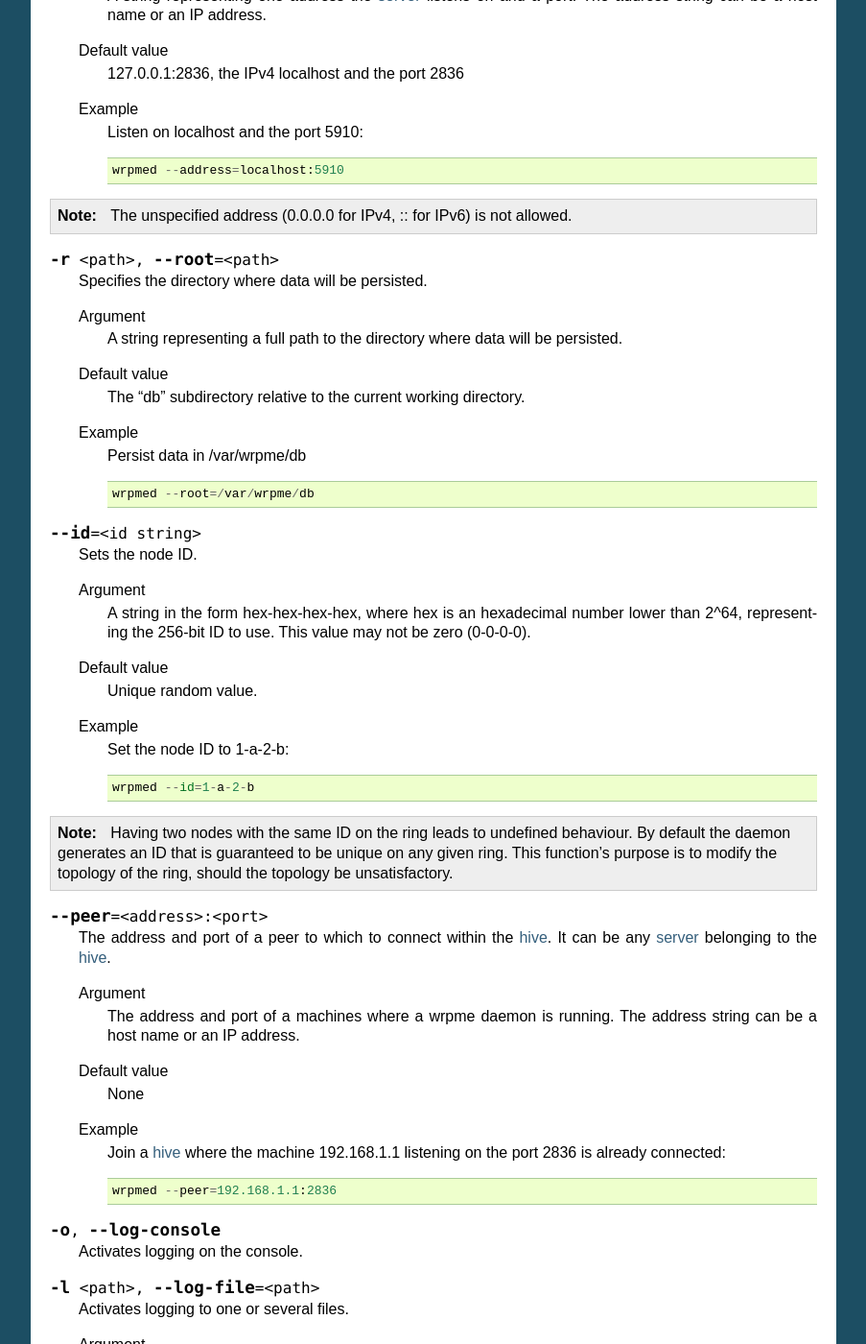
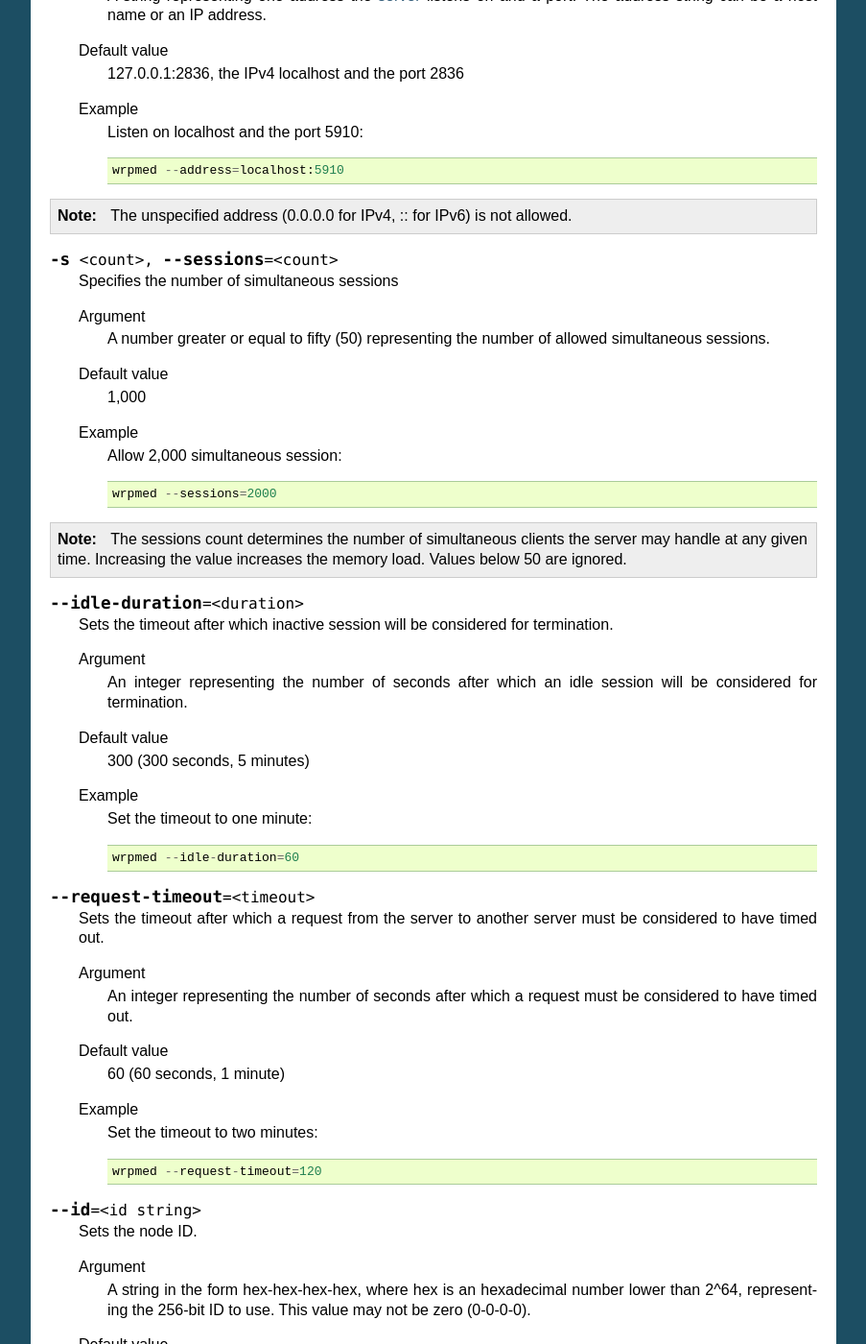
Before and after one commit to iltommi/qdb-documentation, a Sphinx documentation site: the page built from source/reference/wrpmed.rst, in a window 1280 px wide and 1400 px high, scrolled down 3520 px. Shown: the whole window at 96% size, without its empty margins (198-1101 px from the left). Built offline with Sphinx 7.4.7, drawn with Linux system fonts in a browser that asks for light colours; formulas are drawn with MathJax 3; some of the changed text lies outside the part shown.

Commit message:
updated doc

```diff
--- a/source/reference/wrpmed.rst
+++ b/source/reference/wrpmed.rst
@@ -179,20 +179,55 @@ Instance specific
 .. note::
     The unspecified address (0.0.0.0 for IPv4, :: for IPv6) is not allowed.
 
-.. option:: -r <path>, --root=<path>
+.. option:: -s <count>, --sessions=<count>
 
-    Specifies the directory where data will be persisted.
+    Specifies the number of simultaneous sessions
 
     Argument
-        A string representing a full path to the directory where data will be persisted.
+        A number greater or equal to fifty (50) representing the number of allowed simultaneous sessions.
 
     Default value
-        The "db" subdirectory relative to the current working directory.
+        1,000
 
     Example
-        Persist data in /var/wrpme/db ::
+        Allow 2,000 simultaneous session::
 
-            wrpmed --root=/var/wrpme/db
+            wrpmed --sessions=2000
+
+.. note::
+    The sessions count determines the number of simultaneous clients the server may handle at any given time.
+    Increasing the value increases the memory load.
+    Values below 50 are ignored.
+
+.. option:: --idle-duration=<duration>
+
+    Sets the timeout after which inactive session will be considered for termination.
+
+    Argument
+        An integer representing the number of seconds after which an idle session will be considered for termination.
+
+    Default value
+        300 (300 seconds, 5 minutes)
+
+    Example
+        Set the timeout to one minute::
+
+            wrpmed --idle-duration=60
+
+.. option:: --request-timeout=<timeout>
+
+    Sets the timeout after which a request from the server to another server must be considered to have timed out.
+
+    Argument
+        An integer representing the number of seconds after which a request must be considered to have timed out.
+
+    Default value
+        60 (60 seconds, 1 minute)
+
+    Example
+        Set the timeout to two minutes::
+
+            wrpmed --request-timeout=120
 
 .. option:: --id=<id string>
 
@@ -310,6 +345,24 @@ Global
 
     Disable persistence. Evicted data is lost when wrpmed is :term:`transient`.
 
+.. option:: -r <path>, --root=<path>
+
+    Specifies the directory where data will be persisted for the node where the process has been launched.
+
+    Argument
+        A string representing a full path to the directory where data will be persisted.
+
+    Default value
+        The "db" subdirectory relative to the current working directory.
+
+    Example
+        Persist data in /var/wrpme/db ::
+
+            wrpmed --root=/var/wrpme/db
+
+.. note::
+    Although this parameter is global, the directory refers to the local node of each instance.
+
 .. option:: --sync
 
     Sync every disk write. By default, disk writes are buffered. This option disables the buffering and makes sure every write is synced to disk. (global parameter)
```
Also changed, not shown: other parts of source/reference/wrpmed.rst (+0 -34 lines).
